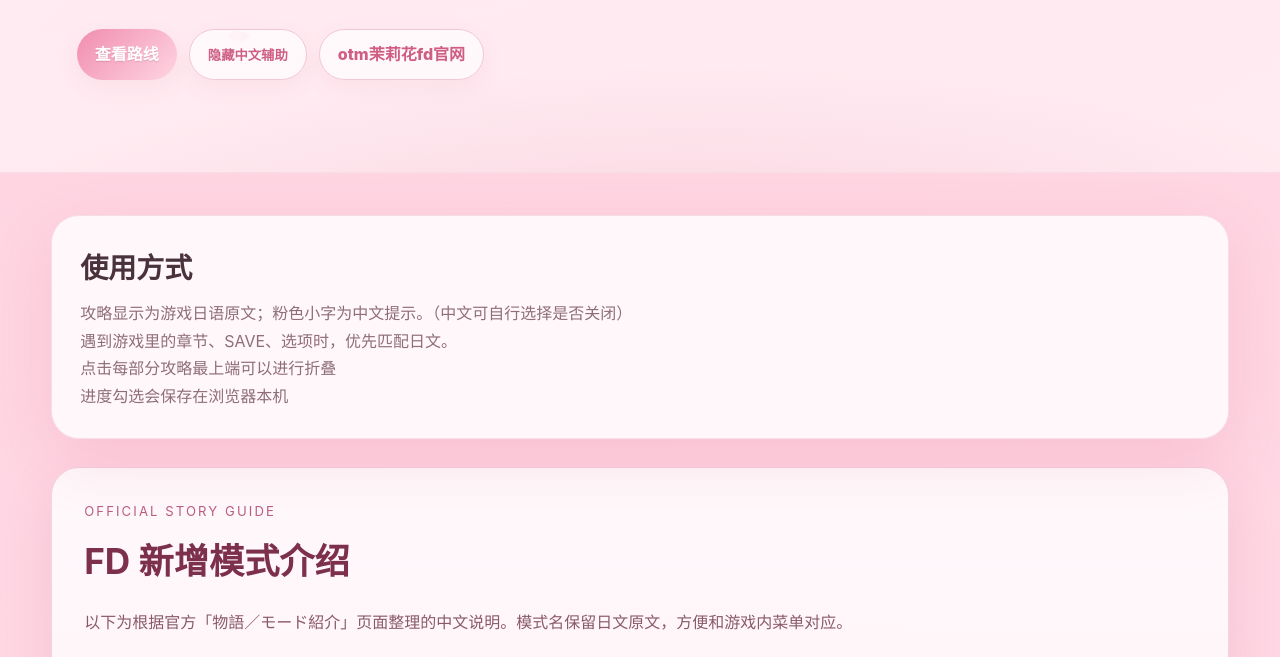
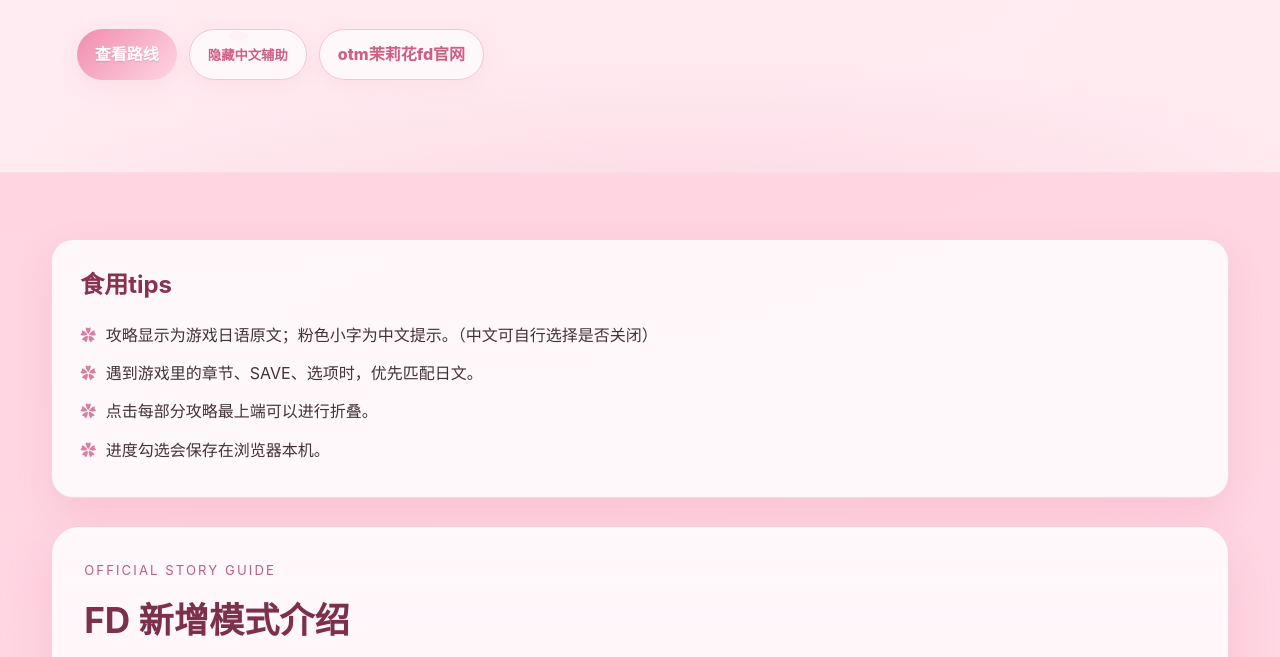
Before and after one commit to Yuuivi/matsurika_fd, a plain HTML site: page index.html in a window 1280 px wide. Shown: the part 400-1057 px from the top of the page. Drawn offline with Linux system fonts and the light colour scheme.

Commit message:
Update site

```diff
--- a/index.html
+++ b/index.html
@@ -28,14 +28,15 @@
   </header>
 
   <main>
-    <section class="notice" id="howto">
-      <div>
-        <h2>使用方式</h2>
-        <p>攻略显示为游戏日语原文；粉色小字为中文提示。（中文可自行选择是否关闭）</p>
-        <p>遇到游戏里的章节、SAVE、选项时，优先匹配日文。</p>
-        <p>点击每部分攻略最上端可以进行折叠</p>
-        <p>进度勾选会保存在浏览器本机</p>
-      </div>
+    <section class="usage-card">
+      <h2>食用tips</h2>
+
+      <ul class="usage-list sakura-list">
+        <li>攻略显示为游戏日语原文；粉色小字为中文提示。（中文可自行选择是否关闭）</li>
+        <li>遇到游戏里的章节、SAVE、选项时，优先匹配日文。</li>
+        <li>点击每部分攻略最上端可以进行折叠。</li>
+        <li>进度勾选会保存在浏览器本机。</li>
+      </ul>
     </section>
 
     <section class="mode-section" id="fd-modes">
--- a/style.css
+++ b/style.css
@@ -124,3 +124,38 @@ tr:has(input:checked){opacity:.52}tr:has(input:checked) .choice-jp{text-decorati
     grid-template-columns: 1fr;
   }
 }
+
+.usage-card {
+  margin: 24px 0;
+  padding: 24px 28px;
+  border-radius: 22px;
+  background: rgba(255, 255, 255, 0.82);
+  border: 1px solid rgba(232, 150, 178, 0.35);
+  box-shadow: 0 14px 36px rgba(196, 91, 128, 0.14);
+}
+
+.usage-card h2 {
+  margin: 0 0 14px;
+  color: #87334f;
+}
+
+.sakura-list {
+  list-style: none;
+  margin: 0;
+  padding-left: 0;
+  line-height: 1.9;
+}
+
+.sakura-list li {
+  position: relative;
+  margin: 8px 0;
+  padding-left: 1.6em;
+}
+
+.sakura-list li::before {
+  content: "✿";
+  position: absolute;
+  left: 0;
+  top: 0;
+  color: #d77fa1;
+}
```
